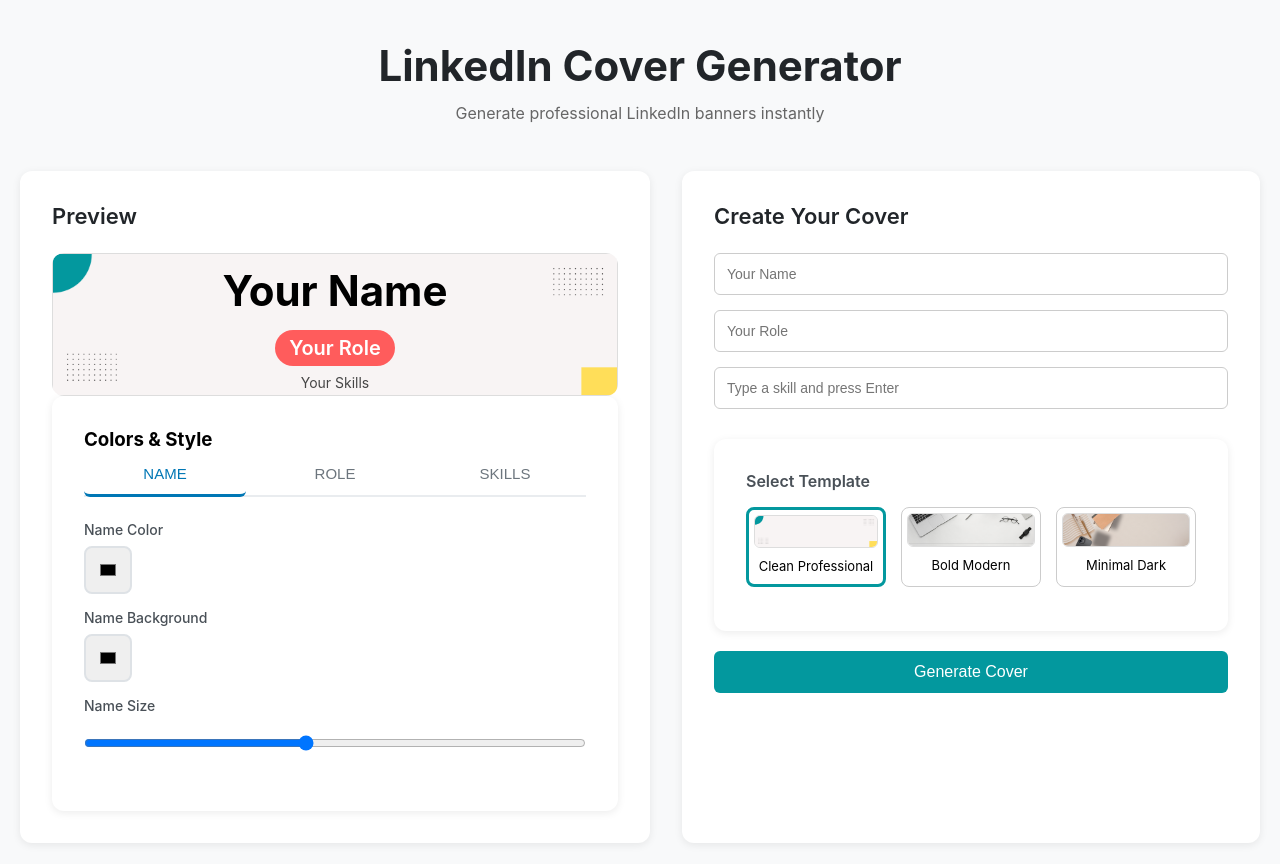
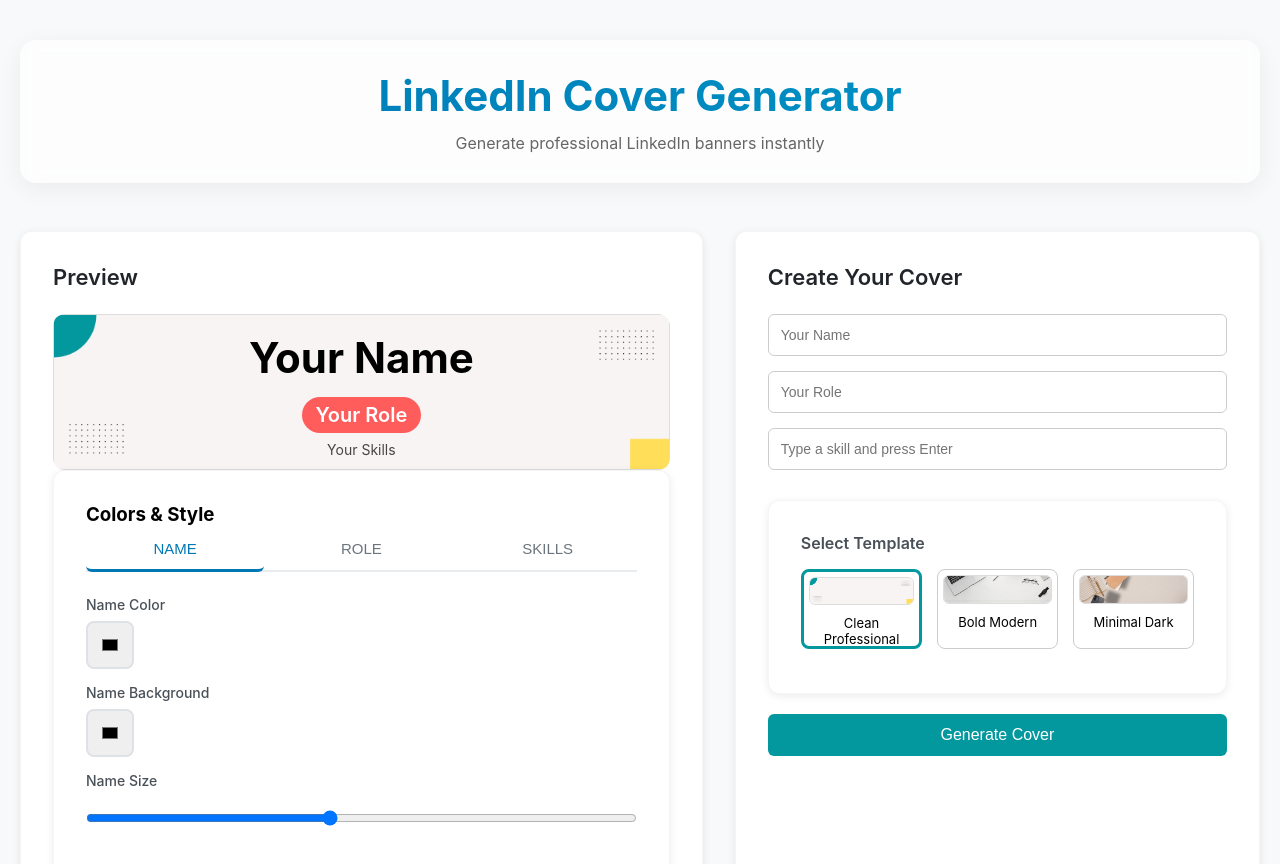
Before and after one commit to kumaranand7/LCG, a React (Create React App) app in the folder frontend/: page / in a window 1280 px wide. Shown: the top 864 px of the page. Built offline with nearby package versions, Linux system fonts and the light colour scheme.

Commit message:
css polish upgrade

```diff
--- a/frontend/src/App.css
+++ b/frontend/src/App.css
@@ -519,3 +519,226 @@
   font-size: 14px;
   opacity: 0.9;
 }
+
+/* =====  UI POLISH UPGRADE ===== */
+
+/* Subtle Premium Background */
+body {
+  background: linear-gradient(135deg, #f4f6f8 0%, #eef2ff 50%, #e6f7ff 100%);
+}
+
+/* Header Polish (No layout change) */
+.header {
+  padding: 30px 20px;
+  border-radius: 16px;
+  background: rgba(255,255,255,0.7);
+  backdrop-filter: blur(8px);
+  box-shadow: 0 6px 24px rgba(0,0,0,0.06);
+}
+
+.header h1 {
+  background: linear-gradient(90deg, #0077B5, #00b4d8);
+  -webkit-background-clip: text;
+  -webkit-text-fill-color: transparent;
+}
+
+/* Section Cards Enhancement */
+.section-card {
+  transition: all 0.3s ease;
+  border: 1px solid rgba(0,0,0,0.04);
+}
+
+.section-card:hover {
+  transform: translateY(-3px);
+  box-shadow: 0 12px 30px rgba(0,0,0,0.08);
+}
+
+/* Buttons Upgrade */
+button,
+.download-button {
+  transition: all 0.3s ease;
+}
+
+button:hover:not(:disabled),
+.download-button:hover {
+  transform: translateY(-2px);
+  box-shadow: 0 8px 20px rgba(0,119,181,0.25);
+}
+
+/* Input Focus Enhancement */
+.form-input:focus,
+input:focus,
+select:focus {
+  border-color: #0077B5;
+  box-shadow: 0 0 0 4px rgba(0,119,181,0.1);
+}
+
+/* Template Card Better Hover */
+.template-card {
+  transition: all 0.3s ease;
+}
+
+.template-card:hover {
+  transform: translateY(-4px);
+  box-shadow: 0 10px 25px rgba(0,0,0,0.1);
+}
+
+/* Preview Wrapper Enhancement */
+.preview-wrapper {
+  box-shadow: 0 12px 40px rgba(0,0,0,0.12);
+  border-radius: 14px;
+}
+
+/* Smooth Fade Animation */
+.section-card {
+  animation: fadeUp 0.5s ease forwards;
+}
+
+@keyframes fadeUp {
+  from {
+    opacity: 0;
+    transform: translateY(15px);
+  }
+  to {
+    opacity: 1;
+    transform: translateY(0);
+  }
+}
+
+
+
+/* ===== ULTRA POLISH PACK ===== */
+
+/* Smooth page fade-in */
+.app-container {
+  animation: pageFade 0.6s ease;
+}
+
+@keyframes pageFade {
+  from { opacity: 0; }
+  to { opacity: 1; }
+}
+
+/* Floating soft background glow */
+body::before {
+  content: "";
+  position: fixed;
+  top: -200px;
+  right: -200px;
+  width: 500px;
+  height: 500px;
+  background: radial-gradient(circle, rgba(0,119,181,0.15) 0%, transparent 70%);
+  z-index: -1;
+  pointer-events: none;
+}
+
+body::after {
+  content: "";
+  position: fixed;
+  bottom: -200px;
+  left: -200px;
+  width: 500px;
+  height: 500px;
+  background: radial-gradient(circle, rgba(0,180,216,0.15) 0%, transparent 70%);
+  z-index: -1;
+  pointer-events: none;
+}
+
+/* Header subtle hover lift */
+.header {
+  transition: all 0.4s ease;
+}
+
+.header:hover {
+  transform: translateY(-4px);
+  box-shadow: 0 15px 40px rgba(0,0,0,0.08);
+}
+
+/* Gradient animated title */
+.header h1 {
+  background: linear-gradient(270deg, #0077B5, #00b4d8, #0077B5);
+  background-size: 400% 400%;
+  animation: gradientMove 6s ease infinite;
+  -webkit-background-clip: text;
+  -webkit-text-fill-color: transparent;
+}
+
+@keyframes gradientMove {
+  0% { background-position: 0% 50%; }
+  50% { background-position: 100% 50%; }
+  100% { background-position: 0% 50%; }
+}
+
+/* Button pulse glow */
+.download-button {
+  position: relative;
+  overflow: hidden;
+}
+
+.download-button::after {
+  content: "";
+  position: absolute;
+  width: 120%;
+  height: 120%;
+  background: radial-gradient(circle, rgba(255,255,255,0.3) 0%, transparent 70%);
+  top: -10%;
+  left: -10%;
+  opacity: 0;
+  transition: opacity 0.3s ease;
+}
+
+.download-button:hover::after {
+  opacity: 1;
+}
+
+/* Template card glow when active */
+.template-card.active {
+  box-shadow: 0 0 0 3px rgba(0,119,181,0.2),
+              0 12px 30px rgba(0,119,181,0.15);
+}
+
+/* Smooth input hover */
+.form-input:hover {
+  border-color: #0077B5;
+}
+
+/* Smooth scroll feel */
+html {
+  scroll-behavior: smooth;
+}
+
+/* Subtle skill text glow */
+.skills {
+  transition: all 0.3s ease;
+}
+
+.skills:hover {
+  opacity: 1;
+  text-shadow: 0 0 8px rgba(0,119,181,0.3);
+}
+
+/* Card shine effect on hover */
+.section-card {
+  position: relative;
+  overflow: hidden;
+}
+
+.section-card::before {
+  content: "";
+  position: absolute;
+  top: 0;
+  left: -100%;
+  width: 100%;
+  height: 100%;
+  background: linear-gradient(
+    120deg,
+    transparent 30%,
+    rgba(255,255,255,0.3),
+    transparent 70%
+  );
+  transition: all 0.6s ease;
+}
+
+.section-card:hover::before {
+  left: 100%;
+}
```
Also changed, not shown: 1 other file (tests, documents, lock files or other folders).
